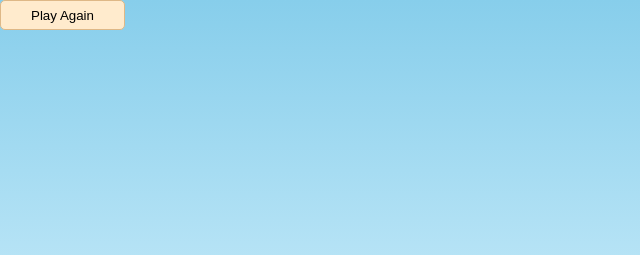
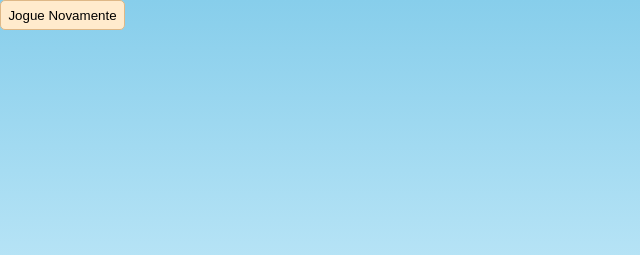
Before and after one commit to joaodias16/Mario-Game, a plain HTML site: page index.html in a window 1280 px wide. Shown: the top 255 px of the page, 0-640 px from the left. Drawn offline with Linux system fonts and the light colour scheme.

Commit message:
trocar nome do botão

```diff
--- a/index.html
+++ b/index.html
@@ -15,7 +15,7 @@
         <img src="./images/mario.gif" class="mario">
         <img src="./images/pipe.png" class="pipe">
 
-        <input type="button" onclick="window.location.reload()" value="Play Again">
+        <input type="button" onclick="window.location.reload()" value="Jogue Novamente">
 
     </div>
     <script src="./script.js"></script>
```
